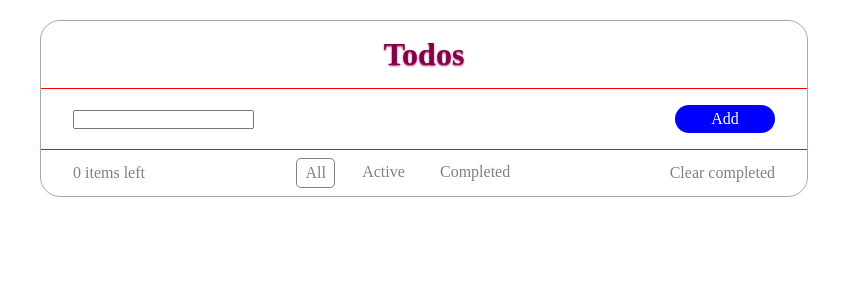
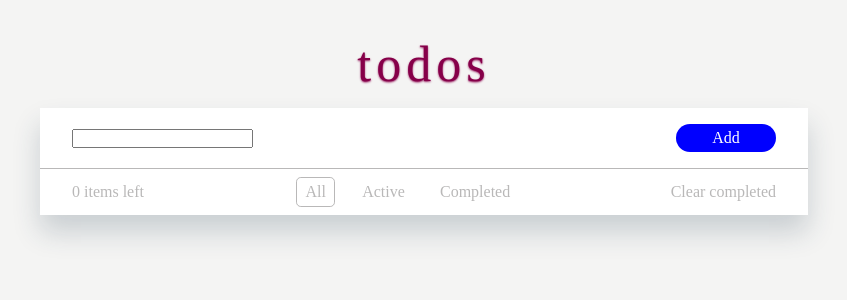
Before and after one commit to AleksandrRuzaev/Todos, a React app: page / in a window 1280 px wide. Shown: the top 300 px of the page, without its empty margins (216-1063 px from the left). Built offline with nearby package versions, Linux system fonts and the light colour scheme.

Commit message:
Change common styles

```diff
--- a/src/components/App.scss
+++ b/src/components/App.scss
@@ -1,5 +1,9 @@
+@use '../utilities/variables' as v;
+
 body {
     height: 100%;
+
+    background-color: v.$color-light-gray;
 }
 
 :host {
--- a/src/components/strings.ts
+++ b/src/components/strings.ts
@@ -1,6 +1,6 @@
 const STRINGS = {
     TodosTitle: {
-        Title: 'Todos',
+        Title: 'todos',
     },
     TodosFooter: {
         Actions: {
--- a/src/components/todo-item/todo-item.scss
+++ b/src/components/todo-item/todo-item.scss
@@ -1,3 +1,5 @@
+@use '../../utilities/variables' as v;
+
 .todo-item {
     display: flex;
     justify-content: space-between;
@@ -6,6 +8,8 @@
     width: 100%;
 
     padding: 20px 40px;
+
+    border-bottom: 1px solid v.$color-medium-gray;
 
     &__toggle, &__remove {
         width: 100px;
--- a/src/components/todos-body/todos-body.scss
+++ b/src/components/todos-body/todos-body.scss
@@ -1,3 +1,2 @@
 .todos-body {
-
 }
--- a/src/components/todos-footer/todos-footer.scss
+++ b/src/components/todos-footer/todos-footer.scss
@@ -7,7 +7,7 @@
 
     padding: 0.5rem 2rem;
 
-    color: gray;
+    color: v.$color-medium-gray;
 
     &__actions {
         display: flex;
@@ -16,10 +16,10 @@
     &__action {
         width: auto;
         margin-right: 1.2rem;
-        padding: 0.3rem 0.5rem;
+        padding: 0.3625rem 0.5rem;
 
         background-color: v.$color-white;
-        color: gray;
+        color: v.$color-medium-gray;
 
         &:hover {
             color: v.$color-dark-pink;
@@ -28,8 +28,9 @@
         }
 
         &--active {
-            border: 1px solid gray;
+            border: 1px solid v.$color-medium-gray;
             border-radius: 0.3rem;
+            padding: 0.3rem 0.5rem;
         }
 
         &:last-child {
--- a/src/components/todos-header/todos-header.scss
+++ b/src/components/todos-header/todos-header.scss
@@ -1,3 +1,5 @@
+@use '../../utilities/variables' as v;
+
 .todos-header {
     display: flex;
     justify-content: space-between;
@@ -5,6 +7,5 @@
 
     padding: 1rem 2rem;
 
-    border-top: 1px solid red;
-    border-bottom: 1px solid red;
+    border-bottom: 1px solid v.$color-medium-gray;
 }
--- a/src/components/todos/todos.scss
+++ b/src/components/todos/todos.scss
@@ -9,8 +9,11 @@
 
     box-sizing: border-box;
 
-    border: 1px solid rgb(172, 168, 168);
-    border-radius: 20px;
+    &__title {
+        font-weight: 500;
+        font-size: 50px;
+        letter-spacing: 5px;
+    }
 
     &__title {
         padding: 15px 0;
@@ -19,4 +22,12 @@
         color: v.$color-dark-pink;
         text-shadow: 0 1px 2px v.$color-medium-pink;
     }
+
+    &__body {
+        background-color: v.$color-white;
+
+        -webkit-box-shadow: 0px 17px 26px 0px rgba(34, 60, 80, 0.2);
+        -moz-box-shadow: 0px 17px 26px 0px rgba(34, 60, 80, 0.2);
+        box-shadow: 0px 17px 26px 0px rgba(34, 60, 80, 0.2);
+    }
 }
--- a/src/utilities/_variables.scss
+++ b/src/utilities/_variables.scss
@@ -4,3 +4,5 @@ $color-main-pink: #CE0071;
 $color-dark-pink: #860049;
 $color-light-pink: #E768AD;
 $color-medium-pink: #9B2766;
+$color-light-gray: #F4F4F3;
+$color-medium-gray: #B9B8B8;
```
